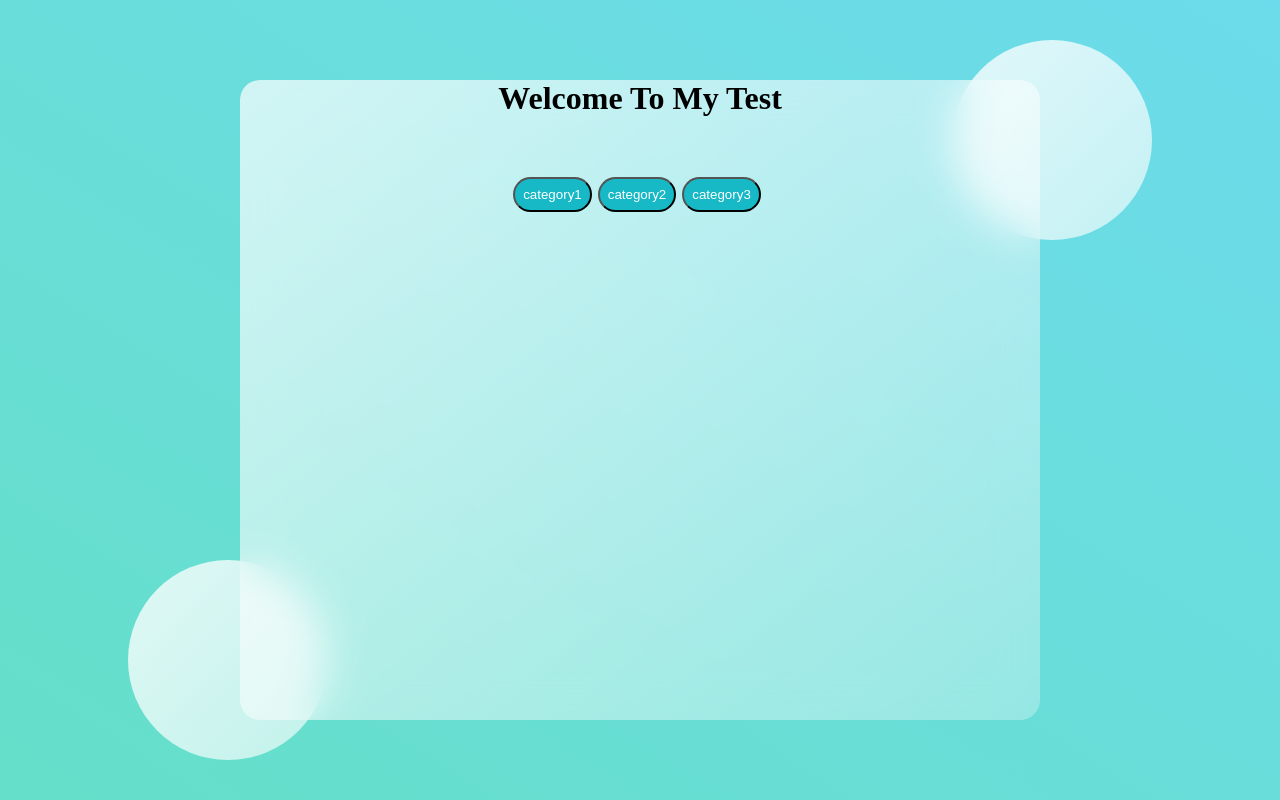
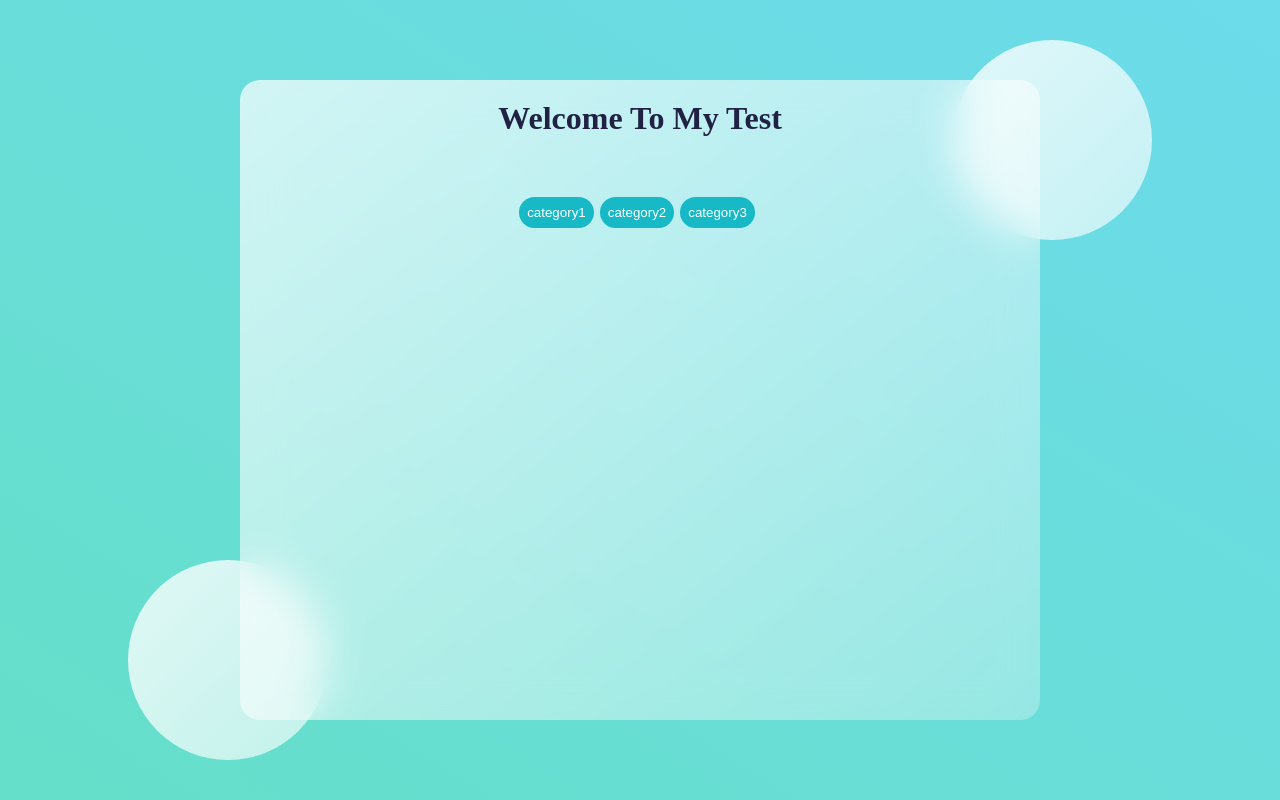
Before and after one commit to Nadim-Nahle/new-test, a plain HTML site: page index.html in a window 1280 px wide. Drawn offline with nearby package versions, Linux system fonts and the light colour scheme; no server answers.

Commit message:
Test Add some styling

```diff
--- a/css/style.css
+++ b/css/style.css
@@ -52,6 +52,8 @@ main {
 
 .header {
   text-align: center;
+  color: rgb(33, 33, 68);
+  padding-top: 20px;
 }
 .cards {
   padding-top: 5px;
@@ -106,4 +108,5 @@ main {
   color: white;
   margin-right: 6px;
   cursor: pointer;
+  border: none;
 }
```
